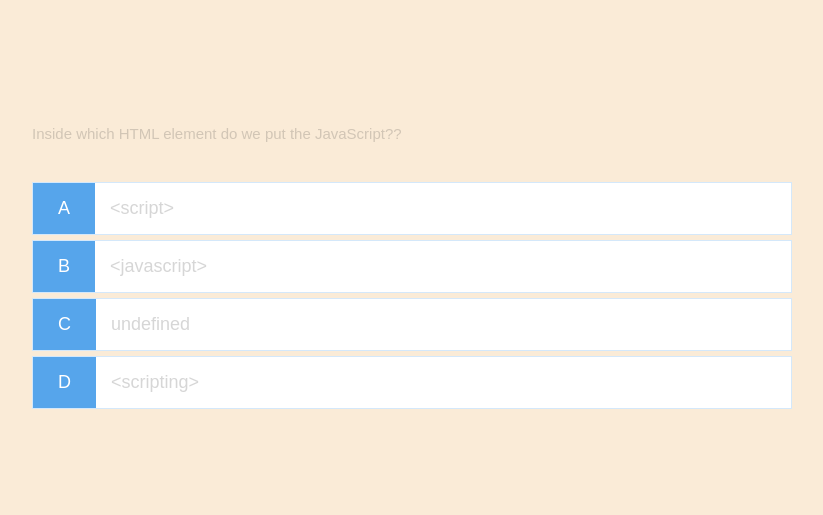
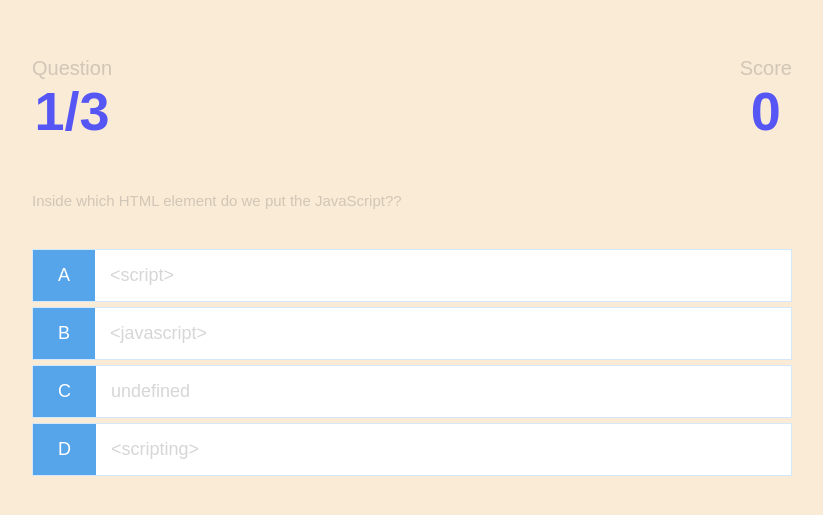
Before and after one commit to kawhyte/quiz, a plain HTML site: page game.html in a window 1280 px wide. Shown: the part 131-646 px from the top of the page, without its empty margins (228-1051 px from the left). Drawn offline with Linux system fonts and the light colour scheme.

Commit message:
added HUD

```diff
--- a/css/game.css
+++ b/css/game.css
@@ -32,3 +32,17 @@
   .incorrect {
     background-color: #dc3545;
   }
+
+  #hud {
+    display: flex;
+    justify-content: space-between;
+  }
+
+  .hud-prefix {
+    text-align: center;
+    font-size: 2rem;
+  }
+
+  .hud-main-text {
+    text-align: center;
+  }
--- a/game.html
+++ b/game.html
@@ -20,6 +20,28 @@
     <div class="container">
 
         <div id="game" class="justify-center flex-column">
+                <div id="hud">
+                        <div id="hud-item">
+                          <p class="hud-prefix">
+                            Question
+                          </p>
+                          <h1 class="hud-main-text" id="questionCounter"></h1>
+                        </div>
+                        <div id="hud-item">
+                          <p class="hud-prefix">
+                            Score
+                          </p>
+                          <h1 class="hud-main-text" id="score">
+                            0
+                          </h1>
+                        </div>
+                </div>
+
+
+
+
+
+
             <h2 id="question"> Answer to question </h2>
                 <div class="choice-container">
                     <p class="choice-prefix">A</p>
--- a/js/main.js
+++ b/js/main.js
@@ -1,6 +1,7 @@
 const question = document.getElementById('question');
 const choices = Array.from(document.getElementsByClassName('choice-text'));
-
+const questionCounterText = document.getElementById("questionCounter");
+const scoreText = document.getElementById("score");
 
 
 let currentQuestion = {};
@@ -56,6 +57,9 @@ getNewQuestion= ()=>{
         return window.location.assign("/end.html");
       }
       questionCounter++;
+
+      questionCounterText.innerText = `${questionCounter}/${MAX_QUESTIONS}`;
+
       const questionIndex = Math.floor(Math.random() * availableQuesions.length);
       currentQuestion = availableQuesions[questionIndex];
       question.innerText = currentQuestion.question;
@@ -82,6 +86,10 @@ getNewQuestion= ()=>{
 
     selectedChoice.parentElement.classList.add(classToApply);
 
+    if (classToApply === "correct") {
+        incrementScore(CORRECT_BONUS);
+      }
+
     setTimeout(() => {
       selectedChoice.parentElement.classList.remove(classToApply);
       getNewQuestion();
@@ -89,4 +97,10 @@ getNewQuestion= ()=>{
   });
 });
 }
+
+incrementScore = num => {
+    score += num;
+    scoreText.innerText = score;
+  };
+
 startGame();
```
